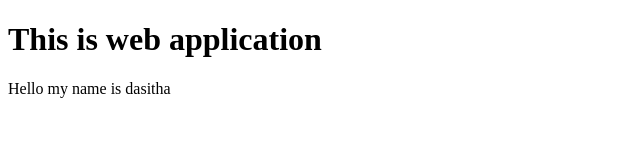
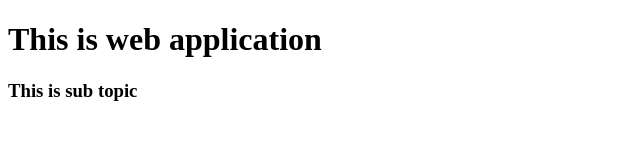
Before and after one commit to Dasitha1998/test-web, a plain HTML site: page index.html in a window 1280 px wide. Shown: the whole page, without its empty margins (0-640 px from the left). Drawn offline with Linux system fonts and the light colour scheme.

Commit message:
add h3 tag

```diff
--- a/index.html
+++ b/index.html
@@ -8,6 +8,6 @@
 </head>
 <body>
     <h1>This is web application</h1>
-    <p>Hello my name is dasitha</p>
+    <h3>This is sub topic</h3>
 </body>
 </html>
```
